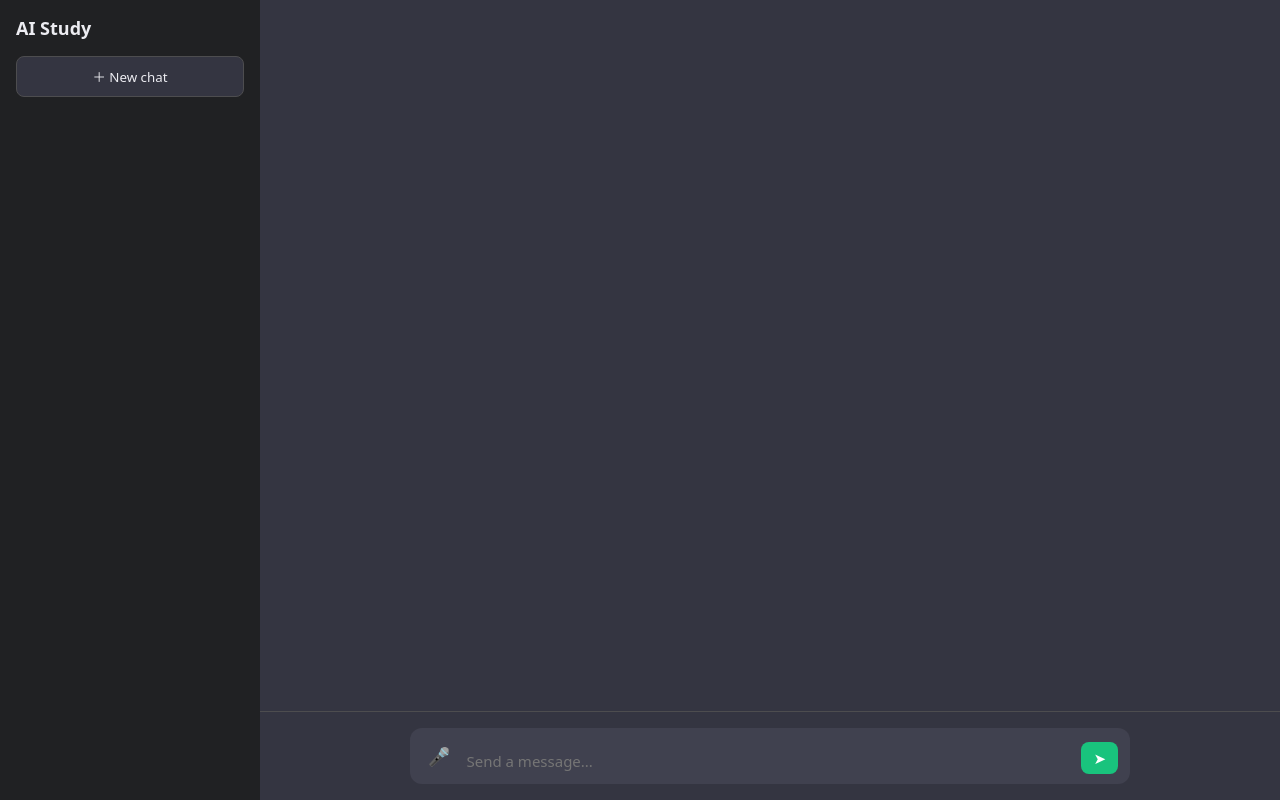
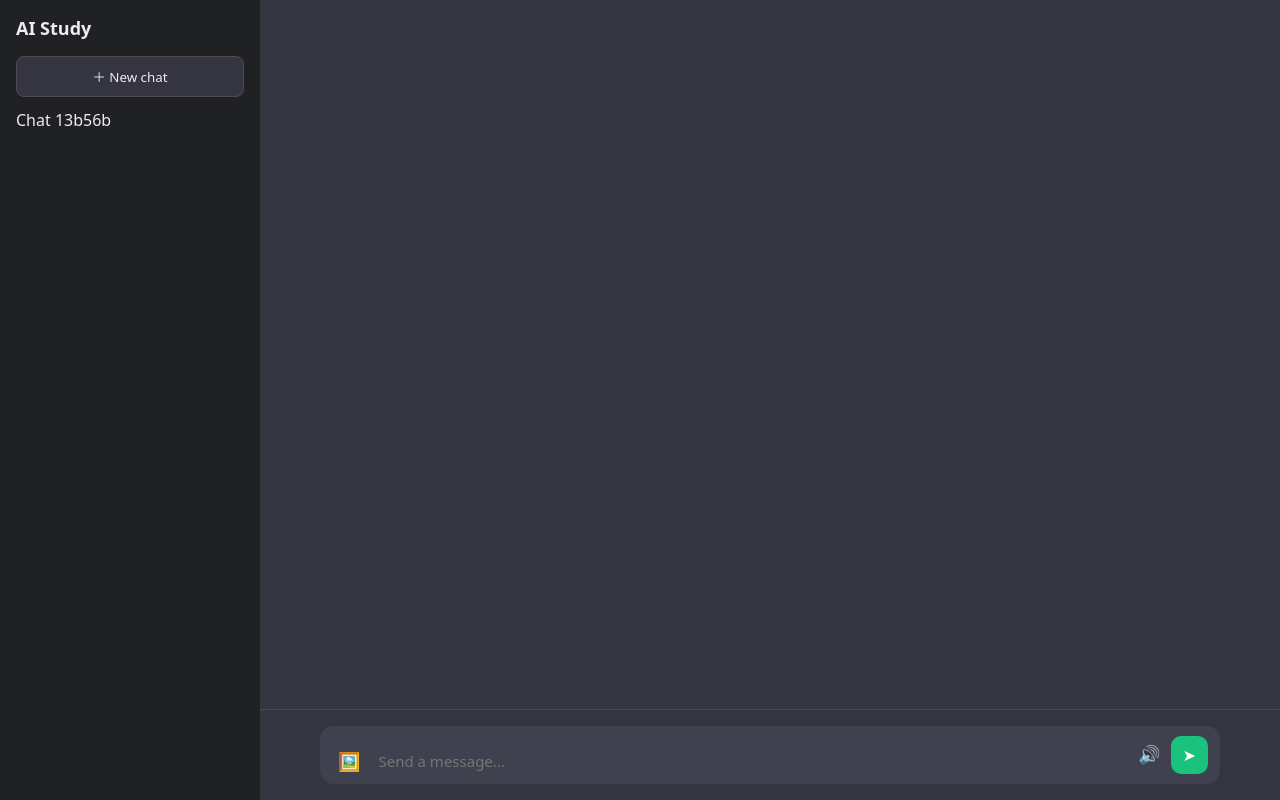
Before and after one commit to binhnhidaovo/ai_study, a FastAPI app: page / in a window 1280 px wide. Run offline with FastAPI, Linux system fonts and the light colour scheme.

Commit message:
fix(ui): restore image upload and mute buttons in chat input bar

```diff
--- a/static/style.css
+++ b/static/style.css
@@ -101,66 +101,57 @@
     white-space: pre-wrap;
 }
 
-/* ===== INPUT BAR ===== */
 .input-wrapper {
-    position: sticky;
-    bottom: 0;
+    padding: 16px;
+    border-top: 1px solid #4a4b57;
     background: #343541;
-    border-top: 1px solid #4d4d4f;
-    padding: 16px;
 }
 
-/* INPUT CONTAINER */
 .input-bar {
-    max-width: 720px;
-    margin: 0 auto;
     display: flex;
     align-items: flex-end;
-    gap: 8px;
+    gap: 10px;
     background: #40414f;
-    border-radius: 12px;
+    border-radius: 14px;
     padding: 10px 12px;
+    max-width: 900px;
+    margin: 0 auto;
 }
 
-/* TEXTAREA */
 textarea {
     flex: 1;
-    resize: none;
     background: transparent;
     border: none;
     outline: none;
     color: #ececf1;
     font-size: 15px;
+    resize: none;
     line-height: 1.4;
     max-height: 200px;
 }
 
-/* ICON BUTTON */
 .icon-btn {
-    background: none;
+    background: transparent;
     border: none;
     color: #c5c5d2;
     font-size: 18px;
     cursor: pointer;
-    padding: 6px;
-    border-radius: 6px;
 }
 
 .icon-btn:hover {
-    background: #4d4d4f;
-    color: #ffffff;
+    color: white;
 }
 
-/* SEND BUTTON */
 .send-btn {
     background: #19c37d;
     border: none;
-    color: #ffffff;
-    font-size: 15px;
-    padding: 6px 12px;
-    border-radius: 8px;
+    color: white;
+    font-size: 16px;
+    padding: 8px 12px;
+    border-radius: 10px;
     cursor: pointer;
 }
+
 
 .send-btn:hover {
     opacity: 0.9;
--- a/templates/index.html
+++ b/templates/index.html
@@ -1,5 +1,5 @@
 <!DOCTYPE html>
-<html lang="en">
+<html lang="vi">
 <head>
     <meta charset="UTF-8">
     <title>AI Study Chat</title>
@@ -22,25 +22,35 @@
         <!-- MESSAGES -->
         <div id="messages" class="messages"></div>
 
-        <!-- INPUT -->
     <div class="input-wrapper">
   <div class="input-bar">
 
-                <button class="icon-btn" onclick="startVoice()">🎤</button>
+    <!-- Upload image -->
+    <button class="icon-btn" onclick="document.getElementById('imageInput').click()" title="Upload image">
+      🖼️
+    </button>
+    <input type="file" id="imageInput" accept="image/*" hidden />
 
+    <!-- Textarea -->
     <textarea
       id="input"
       placeholder="Send a message..."
       rows="1"
     ></textarea>
 
-                <button class="send-btn" onclick="send()">➤</button>
-
+    <!-- Mute / unmute -->
+    <form>
+        <button class="icon-btn" onclick="toggleSpeak()" title="Mute / Unmute">
+        🔊
+        </button>
+    <form>
+    <!-- Send -->
+    <form>
+        <button class="send-btn" onclick="send()" title="Send">
+        ➤
+        </button>
+    <form>
   </div>
-        </div>
-
-    </main>
-
 </div>
 
 <script src="/static/app.js"></script>
```
Lines whose indentation alone changed are shown as unchanged.
